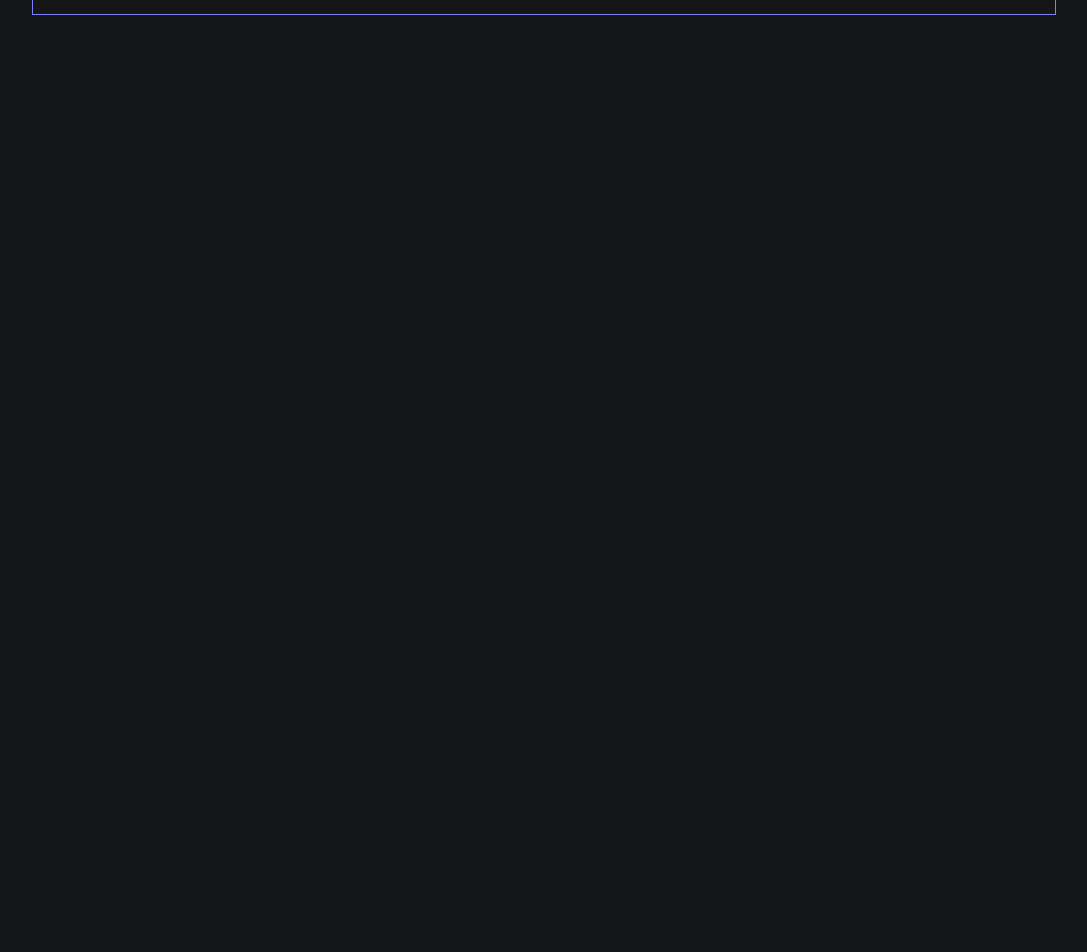
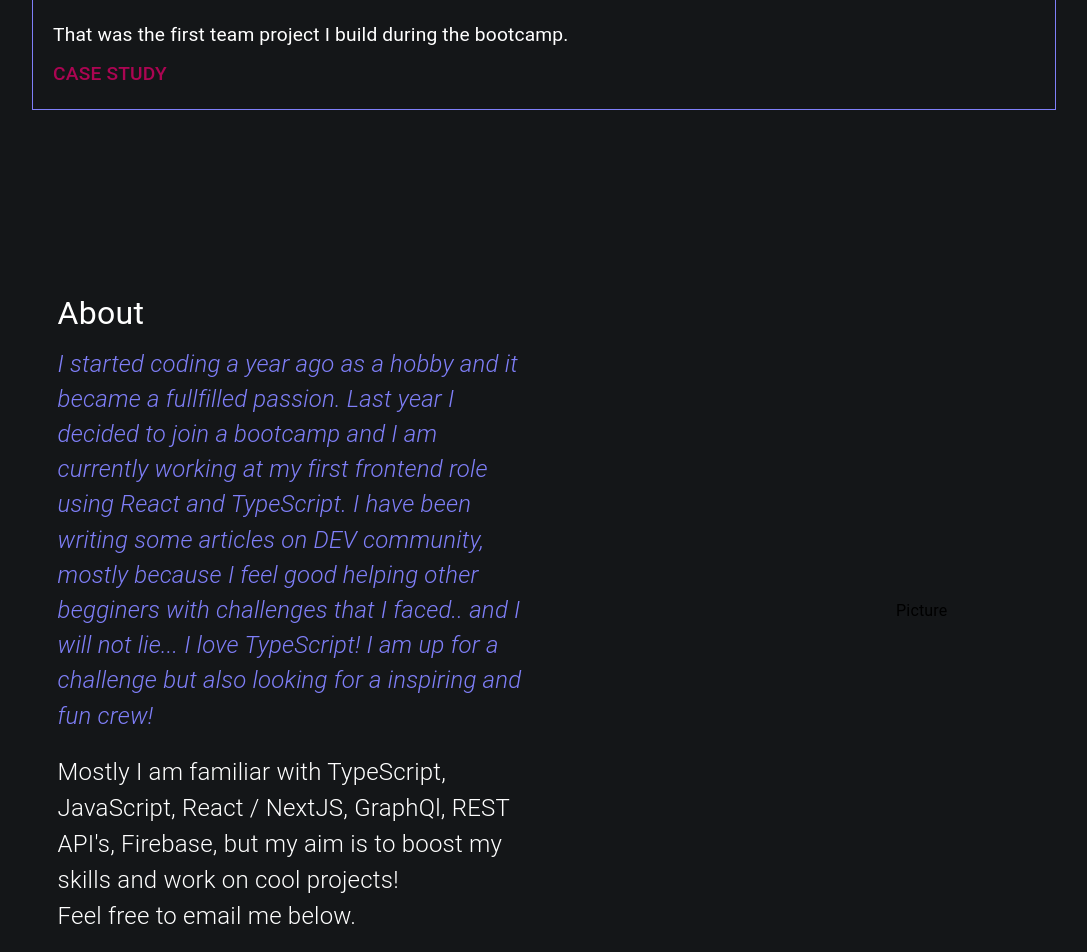
Before and after one commit to Viki-Robles/myblog, a Next.js app: page / in a window 1280 px wide. Shown: the part 1440-2392 px from the top of the page, without its empty margins (96-1183 px from the left). Before the commit the page ends 1480 px from the top, so only its background shows below. Built offline with nearby package versions, Linux system fonts and the light colour scheme.

Commit message:
feat: Add styles on fonts

```diff
--- /dev/null
+++ b/components/About/About.tsx
@@ -0,0 +1,61 @@
+import React, { Fragment } from 'react';
+import { Box, Grid, Typography } from '@material-ui/core';
+import { makeStyles } from '@material-ui/core/styles';
+
+const useStyles = makeStyles((theme) => ({
+  container: {
+    alignItems: 'center',
+    padding: '12%',
+  },
+  firstItem: {
+    color: '#7F7FF8',
+    marginBottom: '20px',
+    lineHeight: '2.2rem',
+    fontStyle: 'italic',
+    fontSize: '1.5rem',
+    fontWeight: 300,
+  },
+  secondItem: {
+    color: 'white',
+    fontSize: '1.5rem',
+    fontWeight: 300,
+  },
+  picture: {
+    textAlign: 'right',
+  },
+  about: {
+    fontSize: '2rem',
+    color: 'white',
+    marginBottom: '10px',
+  },
+}));
+
+export const About = (): JSX.Element => {
+  const classes = useStyles();
+
+  return (
+    <Fragment>
+      {/* <Typography>About</Typography> */}
+      <Grid container className={classes.container} direction="row" spacing={3}>
+        <Grid item md={6} xl={6}>
+          <Typography className={classes.about}>About</Typography>
+          <Typography className={classes.firstItem}>
+            I started coding a year ago as a hobby and it became a fullfilled passion. Last year I decided to join a
+            bootcamp and I am currently working at my first frontend role using React and TypeScript. I have been
+            writing some articles on DEV community, mostly because I feel good helping other begginers with challenges
+            that I faced.. and I will not lie... I love TypeScript! I am up for a challenge but also looking for a
+            inspiring and fun crew!
+          </Typography>
+          <Typography className={classes.secondItem}>
+            Mostly I am familiar with TypeScript, JavaScript, React / NextJS, GraphQl, REST API's, Firebase, but my aim
+            is to boost my skills and work on cool projects!
+          </Typography>
+          <Typography className={classes.secondItem}>Feel free to email me below.</Typography>
+        </Grid>
+        <Grid item md={5} xl={5} className={classes.picture}>
+          <Typography>Picture</Typography>
+        </Grid>
+      </Grid>
+    </Fragment>
+  );
+};
--- a/components/Blog/Blog.tsx
+++ b/components/Blog/Blog.tsx
@@ -13,6 +13,7 @@ const useStyles = makeStyles(() => ({
   },
   blogTitle: {
     color: 'white',
+    lineHeight: '2rem',
   },
   button: {
     marginTop: '10px',
--- a/components/HomePage/HomePage.tsx
+++ b/components/HomePage/HomePage.tsx
@@ -2,12 +2,14 @@ import { Introduction } from '../Introduction/Introduction';
 import { Grid } from '@material-ui/core';
 import { Projects } from '../Projects/Projects';
 import { projectsData } from '../../data/projects.testData';
+import { About } from '../About/About';
 
 export const HomePage = (): JSX.Element => {
   return (
     <Grid>
       <Introduction />
       <Projects projects={projectsData} />
+      <About />
     </Grid>
   );
 };
--- a/components/Introduction/Introduction.tsx
+++ b/components/Introduction/Introduction.tsx
@@ -56,11 +56,11 @@ const useStyles = makeStyles((theme) => ({
   },
   button: {
     border: '1px solid #7F7FF8',
-    padding: '7px 12px',
+    padding: '9px 24px',
     color: 'white',
     boxShadow: '2px 5px 10px 2px #000',
-    fontSize: '16px',
-    maxWidth: '140px',
+    fontSize: '18px',
+    maxWidth: '160px',
     textAlign: 'center',
     marginBottom: '20px',
     [theme.breakpoints.down('sm')]: {
--- a/components/Projects/Projects.tsx
+++ b/components/Projects/Projects.tsx
@@ -32,7 +32,7 @@ const useStyles = makeStyles(() => ({
   details: {
     color: 'white',
     marginTop: '20px',
-    fontSize: 'inherit',
+    fontSize: '1.2rem',
   },
   technologies: {
     color: 'white',
--- a/data/projects.testData.ts
+++ b/data/projects.testData.ts
@@ -15,7 +15,7 @@ export const projectsData: ProjectsProps[] = [
     subtitle: 'A recruitment platfrom that promotes diversity in the tech community.',
     details:
       'DFX is a recruitment web application that presents the skills and capabilites of Academy engineers to potential clients.',
-    link: '',
+    link: 'https://hellohub.com/',
     role:
       'Working with the tech team and contributing to build new features, refactoring code, working with integrations (for instance Firebase, Hasura GraphQl), working with APIS, TDD and reviewing code of younger members of the team ',
     technologies: 'TypeScript, React / Vite, GraphQL, Firebase, Hasura, Theme UI',
--- a/pages/writing.tsx
+++ b/pages/writing.tsx
@@ -23,10 +23,10 @@ export default function Writing(): JSX.Element {
   const classes = useStyles();
   return (
     <Grid container className={classes.container}>
-      <Grid item md={4} sm={5} xl={4} className={classes.blog}>
+      <Grid item md={5} xl={5} sm={4} className={classes.blog}>
         <Blog />
       </Grid>
-      <Grid item md={8} sm={5} xl={8}>
+      <Grid item md={7} xl={7} sm={7}>
         <Box display="flex" flexDirection="row-reverse">
           <Box>
             <Typography className={classes.title}>TECHNICAL WRITING</Typography>
--- a/styles/globals.css
+++ b/styles/globals.css
@@ -1,7 +1,9 @@
 html,
 body {
   margin: 0;
-  font-family: Inconsolata, monospace;
+  font-family: -apple-system, BlinkMacSystemFont, 'Segoe UI', Roboto, Oxygen, Ubuntu, Cantarell, 'Open Sans',
+    'Helvetica Neue', sans-serif, -apple-system, BlinkMacSystemFont, 'Segoe UI', Roboto, Oxygen, Ubuntu, Cantarell,
+    'Open Sans', 'Helvetica Neue', sans-serif;
   background-color: #141618;
   letter-spacing: 0.06rem;
 }
```
